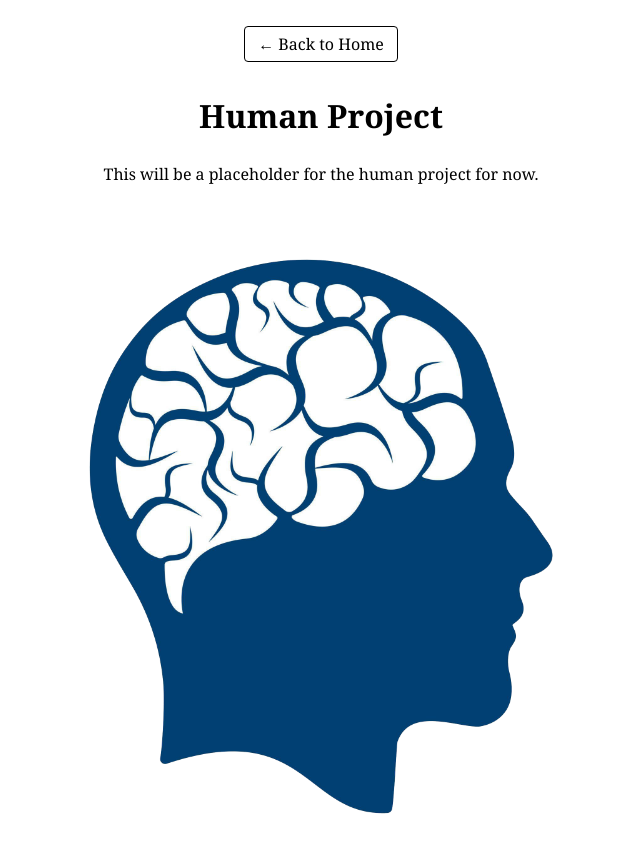
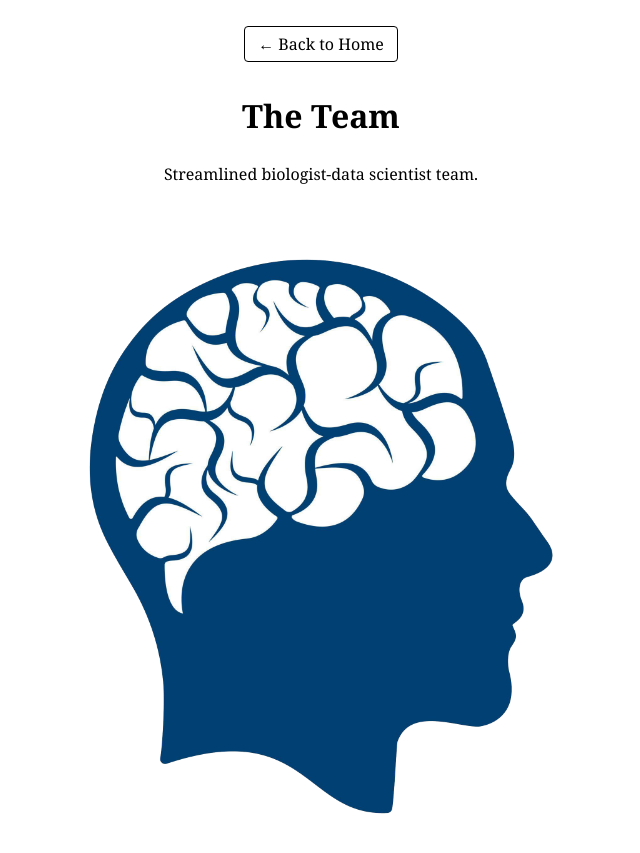
Before and after one commit to dzsano/rottenbillerdavid.github.io, a Jekyll site: the page built from human.md, in a window 1280 px wide. Shown: the top 853 px of the page, without its empty margins (319-959 px from the left). Built offline with Jekyll 4.4.1, drawn with Linux system fonts in a browser that asks for light colours.

Commit message:
Update human.md

```diff
--- a/human.md
+++ b/human.md
@@ -1,10 +1,10 @@
 ---
 layout: story
-title: Human Project
+title: The Team
 ---
 
 
 
-This will be a placeholder for the human project for now.
+Streamlined biologist-data scientist team.
 
 ![Human Project Image Image](/assets/images/human.png)
```
